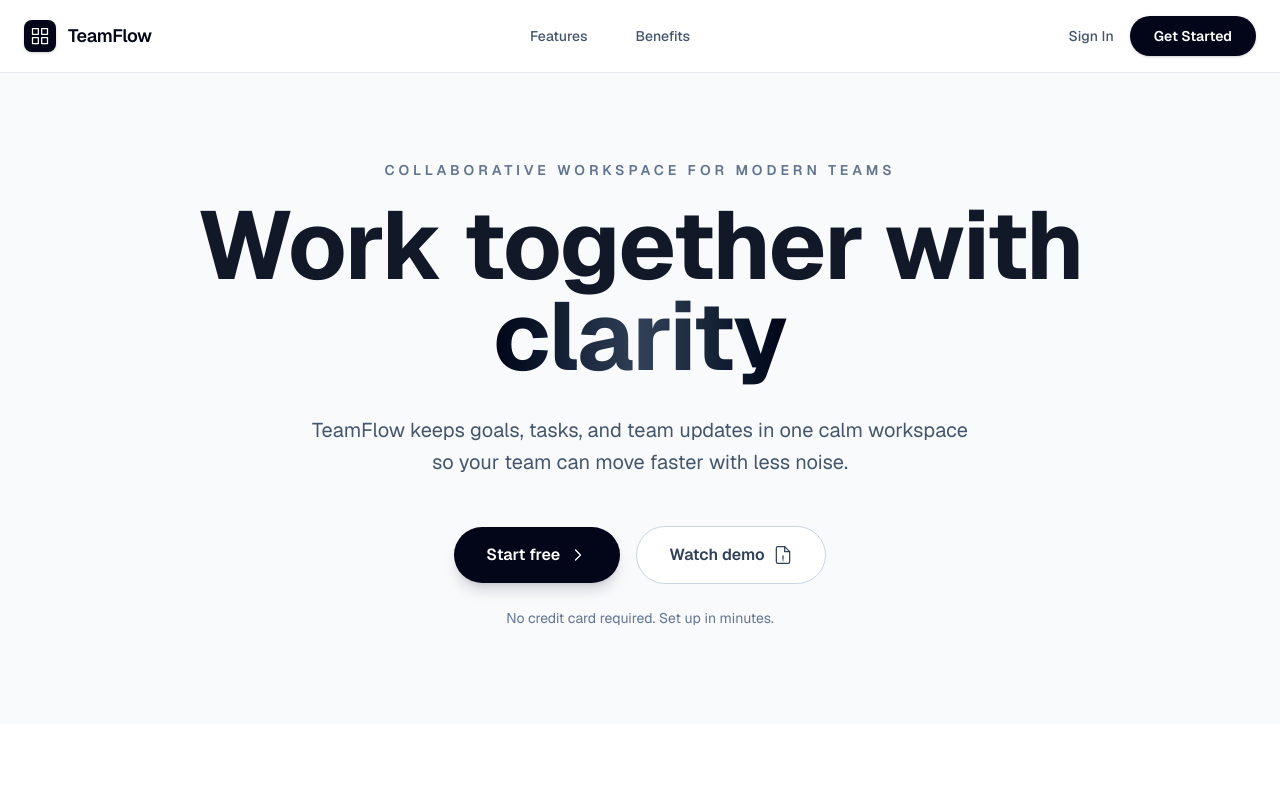
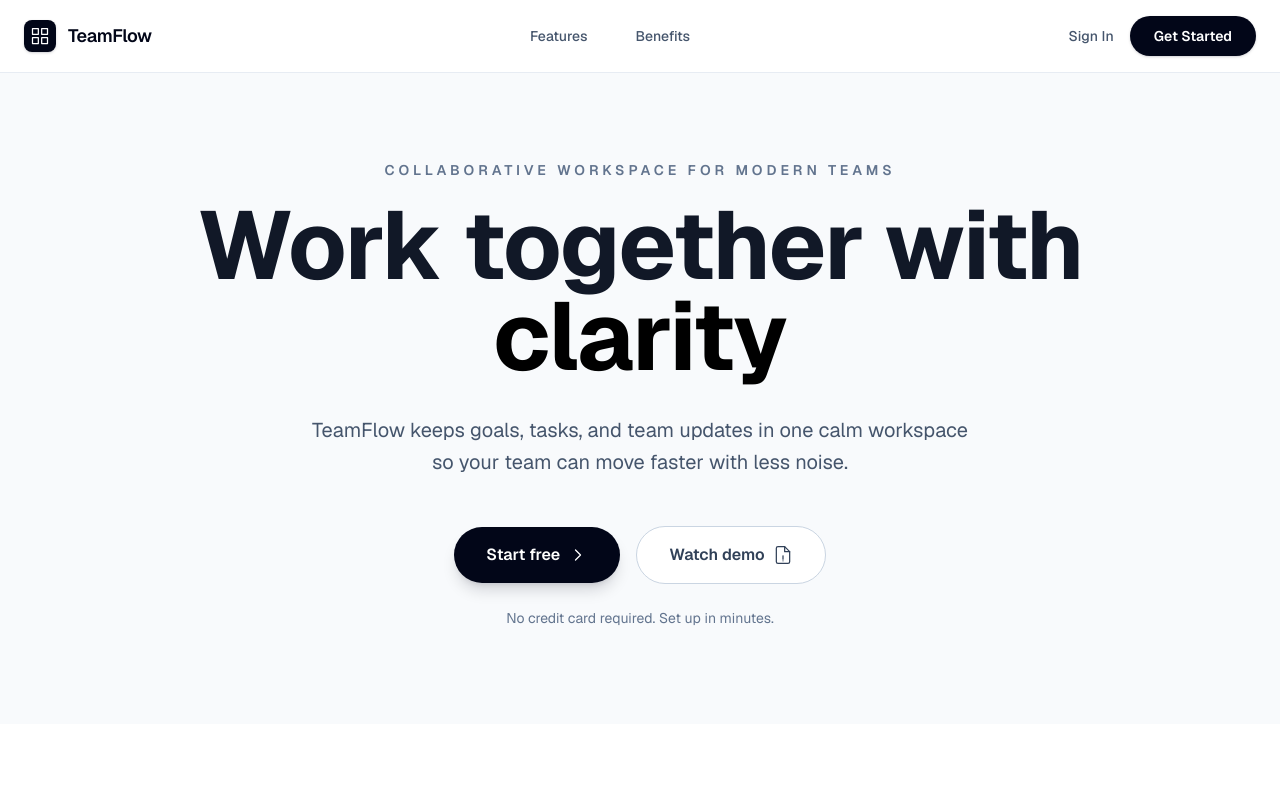
Before and after one commit to mehedi-hridoy/colaborative-workspace, a Next.js app in the folder apps/web/: page / in a window 1280 px wide. Shown: the top 800 px of the page. Built offline with nearby package versions, Linux system fonts and the light colour scheme; no server answers.

Commit message:
Adjust landing page text contrast

```diff
--- a/apps/web/app/page.js
+++ b/apps/web/app/page.js
@@ -42,8 +42,8 @@ export default function LandingPage() {
           <p className="mb-5 text-sm font-semibold uppercase tracking-[0.28em] text-slate-500">
             Collaborative workspace for modern teams
           </p>
-          <h1 className="text-6xl md:text-8xl font-semibold leading-[0.95] tracking-tight mb-8 text-slate-950">
-            Work together with <span className="bg-gradient-to-r from-slate-950 via-slate-700 to-slate-950 bg-clip-text text-transparent">clarity</span>
+          <h1 className="text-6xl md:text-8xl font-semibold leading-[0.95] tracking-tight mb-8 text-black">
+            Work together with <span className="text-black">clarity</span>
           </h1>
           <p className="text-lg md:text-xl text-slate-600 mb-12 max-w-2xl mx-auto leading-8">
             TeamFlow keeps goals, tasks, and team updates in one calm workspace so your team can move faster with less noise.
@@ -151,7 +151,7 @@ export default function LandingPage() {
               <p className="text-sm font-semibold uppercase tracking-[0.28em] text-slate-500 mb-4">
                 Why teams choose TeamFlow
               </p>
-              <h2 className="text-4xl md:text-5xl font-semibold tracking-tight mb-12 text-slate-950 leading-tight">
+              <h2 className="text-4xl md:text-5xl font-semibold tracking-tight mb-12 text-black leading-tight">
                 A simpler way to stay aligned and move faster
               </h2>
               <ul className="space-y-8">
```
